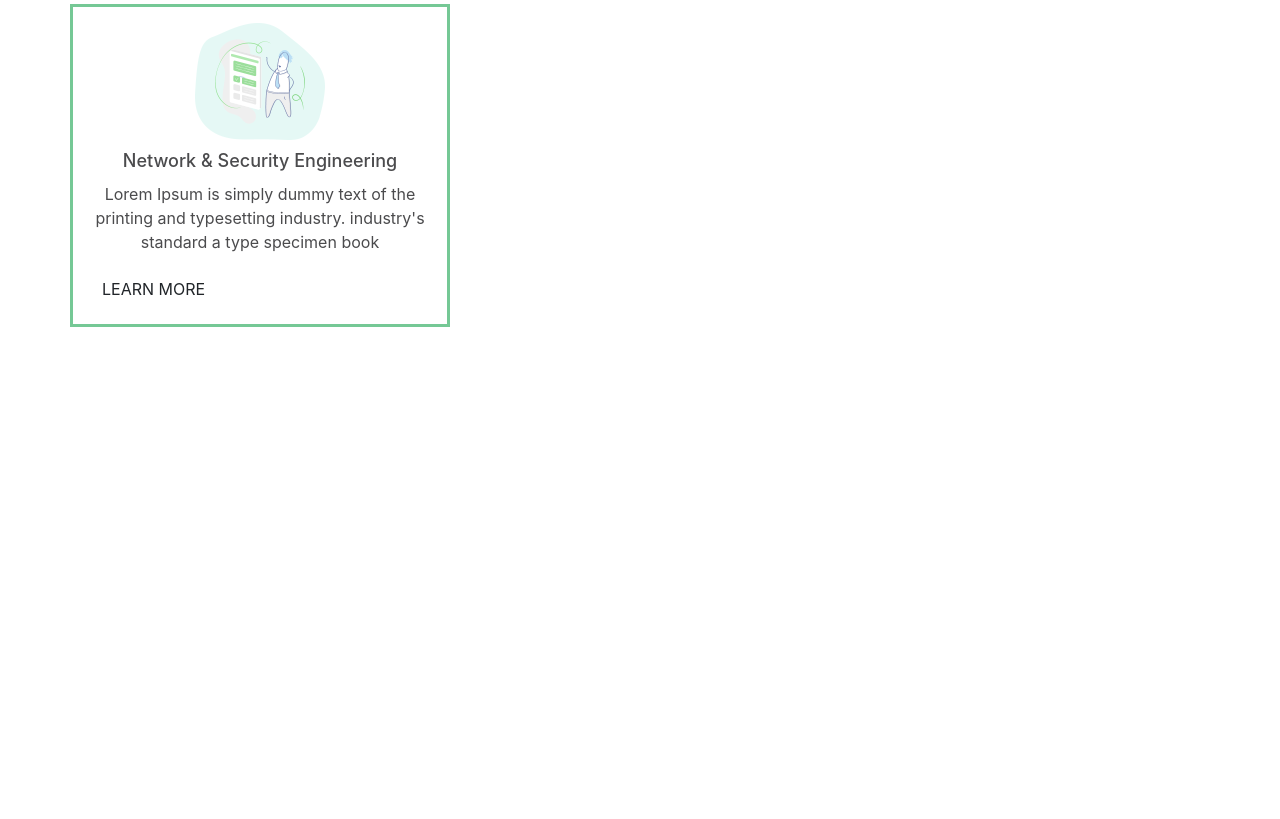
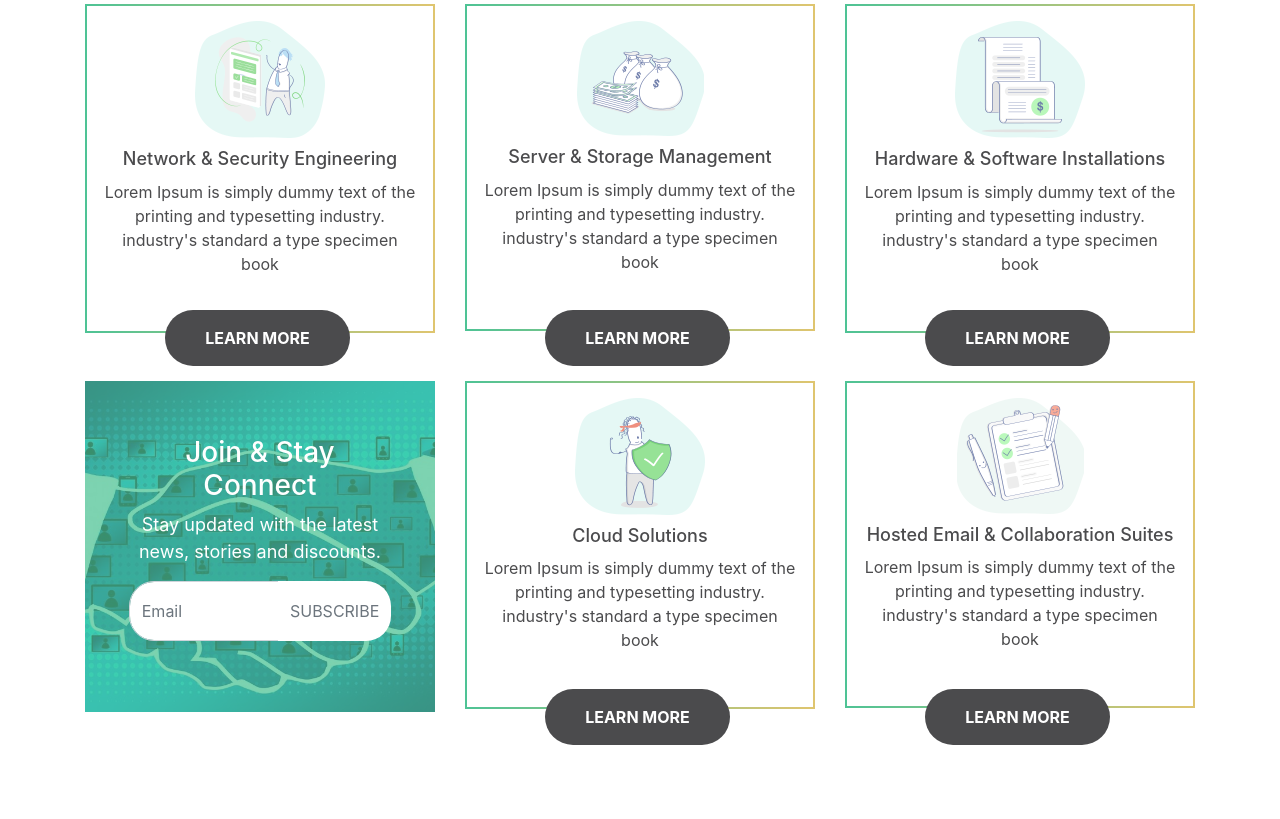
Before and after one commit to JamshidMukumjonov/H-Technology, a plain HTML site: page index.html in a window 1280 px wide. Shown: the part 1781-2600 px from the top of the page. Before the commit the page ends 2268 px from the top, so only its background shows below. Drawn offline with Linux system fonts and the light colour scheme; files whose address does not match are found by name.

Commit message:
almost finished

```diff
--- a/assets/css/style.css
+++ b/assets/css/style.css
@@ -85,9 +85,11 @@
 }
 .our-services__content{
     flex: 1;
-    padding: 1em;
+    padding: 15px;
     border: solid;
-    border-color: #75c895;
+    border-image: linear-gradient(to right, #4ec395 , #dfc56f );
+    border-image-slice: 1;
+    border-width: 2px;
 }
 .our-services__image{
     display: block;
@@ -105,4 +107,66 @@
     font-size: 16px;
     color: #4b4b4d;
     text-align: center;
+    margin-bottom: 40px;
 }
+.content__btn{
+    display: block;
+    margin-right: auto;
+    margin-left: auto;
+    position: absolute;
+    left: 25%;
+    bottom: -10%;
+    background-color: #4b4b4d;
+    width: 185px;
+    padding: 15px;
+    border-radius: 35px;
+    font-weight: bold;
+    font-size: 16px;
+    color: #fff;
+    background-size: 200%;
+}
+.content__btn:hover{
+    color: #fff;
+    transition-timing-function: ease-in;
+    background-image: linear-gradient(to right, #4ec395 0%, #dfc56f 51%, #2BC0E4 100%)
+}
+.promo-block{
+    display: flex;
+}
+.promo-block__image{
+    flex: 1;
+    background-image: url(../images/promo-image.png);
+    background-size:cover;
+    box-shadow:inset 0 0 0 2000px #4ec395ba;
+    background-position: center;
+}
+.promo-block__content{
+    width: 75%;
+    margin: auto;
+    padding: 55px 0;
+}
+.promo-block__title{
+    font-size: 28px;
+    color: #fff;
+}
+.promo-block__text{
+    font-size: 18px;
+    color: #fff;
+}
+.promo-block__input{
+    height: 60px;
+    font-size: 16px;
+    border-radius: 25px 0 0 25px;
+
+}
+.promo-block__btn{
+    height: 60px;
+    border: none;
+    background-color: #fff;
+    color: #6c757d;
+    text-transform: uppercase;
+    border-radius: 0 25px 25px 0;
+}
+.promo-block__btn:focus{
+    outline: none !important;
+}
--- a/index.html
+++ b/index.html
@@ -73,15 +73,91 @@
         <h2 class="our-services__title title text-center">Our Services</h2>
         <p class="our-services__text text text-center">Fieldmagic is the most comprehensive field service & asset management platform on the market, combining ease of use, performance and flexibility with out of the box integration with all major accounting and ERP platforms.</p>
         <div class="row">
-            <div class="col-sm-4 our-services__content">
-                <img class="img-fluid our-services__image" src="assets/images/1st.png">
-                <h2 class="content__title">Network & Security Engineering</h2>
-                <p class="content__text">Lorem Ipsum is simply dummy text of the printing and typesetting industry. industry's standard a type specimen book</p>
-                <button class="btn">LEARN MORE</button>
+            <div class="col-sm-4">
+                <div class="our-services__content">
+                    <img class="img-fluid our-services__image" src="assets/images/1st.png">
+                    <h2 class="content__title">Network & Security Engineering</h2>
+                    <p class="content__text">Lorem Ipsum is simply dummy text of the printing and typesetting industry. industry's standard a type specimen book</p>
+                    <button class="btn content__btn">LEARN MORE</button>
+                </div>
+            </div>
+            <div class="col-sm-4">
+                <div class="our-services__content">
+                    <img class="img-fluid our-services__image" src="assets/images/2nd.png">
+                    <h2 class="content__title">Server & Storage Management</h2>
+                    <p class="content__text">Lorem Ipsum is simply dummy text of the printing and typesetting industry. industry's standard a type specimen book</p>
+                    <button class="btn content__btn">LEARN MORE</button>
+                </div>
+            </div>
+            <div class="col-sm-4">
+                <div class="our-services__content">
+                    <img class="img-fluid our-services__image" src="assets/images/3rd.png">
+                    <h2 class="content__title">Hardware & Software Installations</h2>
+                    <p class="content__text">Lorem Ipsum is simply dummy text of the printing and typesetting industry. industry's standard a type specimen book</p>
+                    <button class="btn content__btn">LEARN MORE</button>
+                </div>
+            </div>
+        </div>
+
+        <div class="row mt-5">
+            <div class="col-sm-4 promo-block">
+                <div class="promo-block__image">
+                    <div class="promo-block__content">
+                        <h3 class="promo-block__title text-center">Join & Stay Connect</h3>
+                        <p class="promo-block__text text-center">Stay updated with the latest news, stories and discounts.</p>
+                        <div class="input-group mb-3">
+                          <input type="mail" class="form-control promo-block__input" placeholder="Email" aria-label="Recipient's username" aria-describedby="basic-addon2">
+                          <div class="input-group-append">
+                            <button class="btn btn-outline-secondary promo-block__btn" type="button">Subscribe</button>
+                          </div>
+                        </div>
+                    </div>
+                </div>
+            </div>
+            <div class="col-sm-4">
+                <div class="our-services__content">
+                    <img class="img-fluid our-services__image" src="assets/images/4th.png">
+                    <h2 class="content__title">Cloud Solutions</h2>
+                    <p class="content__text">Lorem Ipsum is simply dummy text of the printing and typesetting industry. industry's standard a type specimen book</p>
+                    <button class="btn content__btn">LEARN MORE</button>
+                </div>
+            </div>
+            <div class="col-sm-4">
+                <div class="our-services__content">
+                    <img class="img-fluid our-services__image" src="assets/images/5th.png">
+                    <h2 class="content__title">Hosted Email & Collaboration Suites</h2>
+                    <p class="content__text">Lorem Ipsum is simply dummy text of the printing and typesetting industry. industry's standard a type specimen book</p>
+                    <button class="btn content__btn">LEARN MORE</button>
+                </div>
             </div>
         </div>
     </div>
 </section>
+<section class="section">
+    <div class="container">
+        <div class="row">
+            <div class="col-sm-5">
+                <h5>WHY CHOOSE US</h5>
+                <h2 class="mt-5">Make Life With Bright JH</h2>
+                <p class="mt-5">Lorem Ipsum is simply dummy text of the printing and typesetting industry. Lorem Ipsum has been the industry's standard dummy text ever since the 1500s, when an unknown printer took a galley of type and scrambled it to make a type specimen book.</p>
+            </div>
+            <div class="col-sm-7">
+                <div class="stats">
+                    <div class="numbers">
+                        <h2>20</h2>
+                        <p>employees</p>
+                    </div>
+                    <div class="description">
+                        <p>Lorem Ipsum is simply dummy text of the printing and typesetting industry. Lorem Ipsum has been the industry's standard dummy text ever since it to make a type specimen book.</p>
+                    </div>
+                </div>
+            </div>
+        </div>
+    </div>
+</section>
+
+
+
 
 <script type="text/javascript" src="assets/js/jquery-3.5.1.slim.min.js"></script>
 <script type="text/javascript" src="assets/js/popper.min.js"></script>
```
Also changed, not shown: assets/images/promo-image.png (added), assets/images/promo.png (added).
